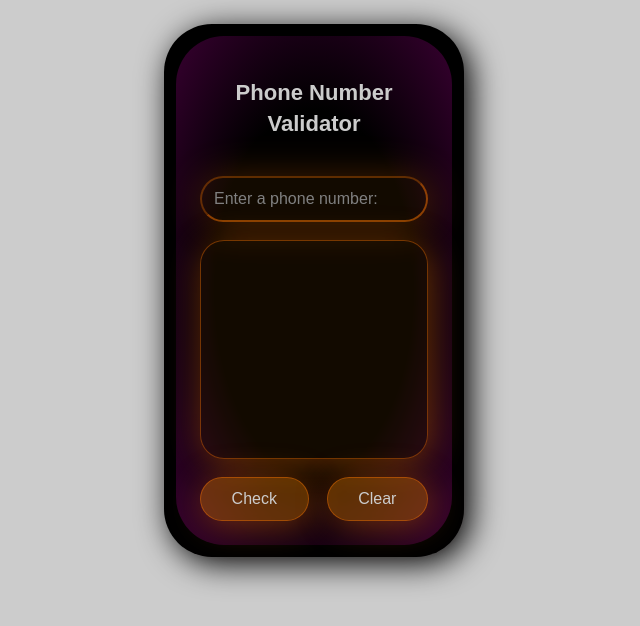
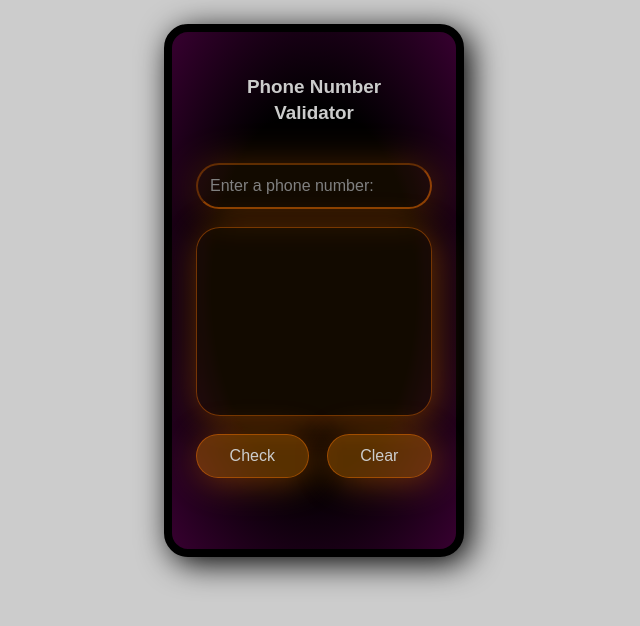
Before and after one commit to Maykopr/telephone-number-validator, a website: page index.html in a window 1280 px wide. Shown: the whole page, without its empty margins (326-966 px from the left). Drawn offline with Linux system fonts and the light colour scheme.

Commit message:
feat(style.css): remove a layer screen

```diff
--- a/index.html
+++ b/index.html
@@ -10,16 +10,9 @@
 
 	<body>
 		<div class="app">
-			<div class="screen">
 			<h1 class="title">Phone Number Validator</h1>
 			<form class="form" onsubmit="return false">
-					<input
-						class="form__input"
-						type="tel"
-						id="user-input"
-						required
-						placeholder="Enter a phone number:"
-					/>
+				<input class="form__input" type="tel" id="user-input" required placeholder="Enter a phone number:" />
 			</form>
 			<div class="form__results" id="results-div"></div>
 			<div class="pad-button">
@@ -27,6 +20,5 @@
 				<button class="form__button" type="reset" id="clear-btn">Clear</button>
 			</div>
 		</div>
-		</div>
 	</body>
 </html>
--- a/styles.css
+++ b/styles.css
@@ -91,7 +91,7 @@
 
 	--fs-container-xs: 2cqw;
 	--fs-container-s: 3cqw;
-	--fs-container-m: 4cqw;
+	--fs-container-m: 5.5cqi;
 	--fs-container-l: 8cqw;
 	--fs-container-xl: 16cqw;
 
@@ -110,29 +110,21 @@ body {
 }
 
 .app {
-	container-type: inline-size;
-	margin: var(--space-l) auto;
-	width: var(--width);
+	align-items: center;
 	aspect-ratio: var(--ratio3h);
-	padding: var(--sp-container-s);
+	background-color: var(--dark);
+	background-image: radial-gradient(var(--dark) 50%, hsla(308, 100%, 50%, 0.303) 120%);
+	border-radius: var(--space-l);
+	border: 8px solid var(--dark);
+	box-shadow: var(--shadow) var(--dark);
+	color: var(--neutral-lighter);
+	container-type: size;
 	display: flex;
 	flex-direction: column;
-	border-radius: var(--space-xl);
-	box-shadow: var(--shadow) var(--dark);
-	color: var(--neutral-lighter);
-	background-color: var(--dark);
-}
-
-.screen {
-	flex: 1;
+	gap: var(--space-m);
+	margin: var(--space-l) auto;
 	padding: var(--sp-container-l);
-	display: flex;
-	flex-direction: column;
-	align-items: center;
-	background-color: var(--dark);
-	border-radius: var(--space-xl);
-	gap: var(--space-m);
-	background-image: radial-gradient(var(--dark) 50%, hsla(308, 100%, 50%, 0.303) 120%);
+	width: var(--width);
 }
 
 .title {
@@ -151,7 +143,7 @@ body {
 	width: 100%;
 	background: hsla(33, 98%, 24%, 0.15);
 	border-radius: var(--space-l);
-	color: var(--secondary-lighter);
+	color: var(--neutral);
 	border-color: hsla(28, 100%, 50%, 0.5);
 	font-size: var(--fs-fixed-m);
 	box-shadow: 3px 3px 40px 0 hsla(28, 100%, 50%, 0.3);
@@ -169,7 +161,7 @@ body {
 }
 
 .form__results {
-	color: var(--secondary-lighter);
+	color: var(--neutral-lighter);
 	flex: 1;
 	font-size: var(--fs-container-m);
 	line-height: 1.8;
```
Lines whose indentation alone changed are shown as unchanged.
